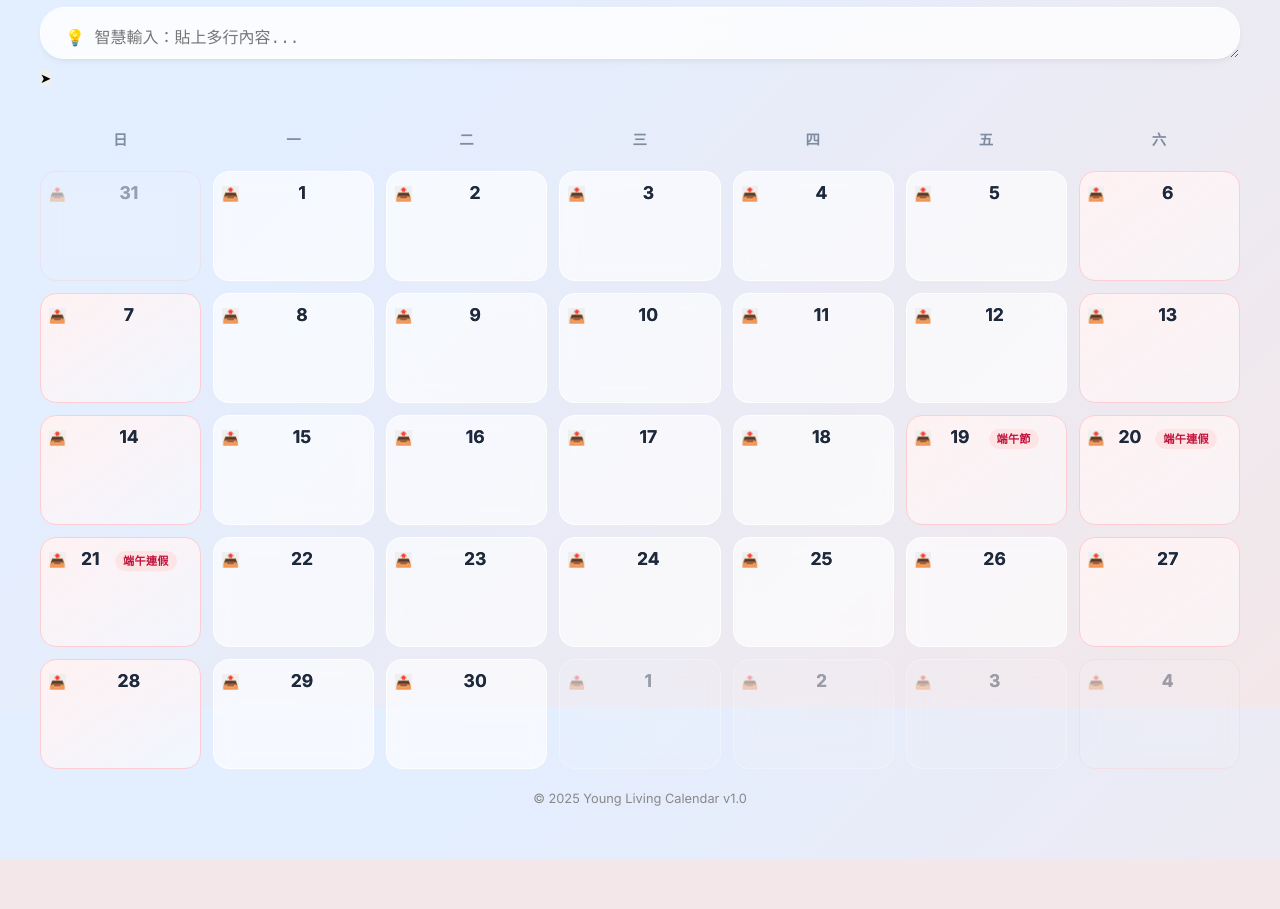
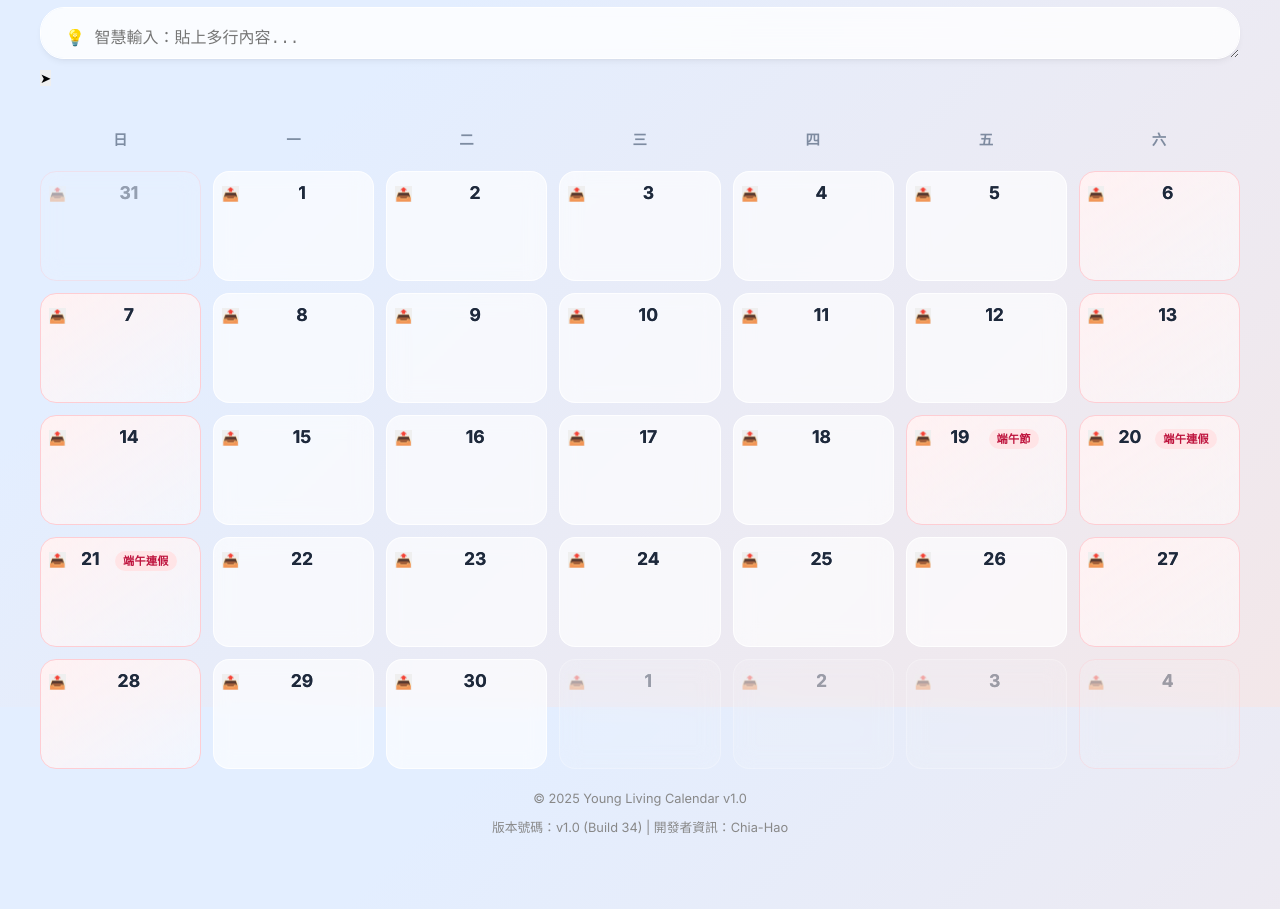
Before and after one commit to lianghao02/Calendar-Card-App, a website with bundled scripts: page index.html in a window 1280 px wide. Shown: the part 93-1002 px from the top of the page. Before the commit the page ends 953 px from the top, so only its background shows below. Built offline with nearby package versions, Linux system fonts and the light colour scheme; no server answers.

Commit message:
Feat: 自動注入版本號碼 (v1.0 Build 34) 與開發者資訊

```diff
--- a/index.html
+++ b/index.html
@@ -157,6 +157,8 @@
 
     <footer style="text-align: center; padding: 20px; color: #888; font-size: 0.8rem;">
         &copy; 2025 Young Living Calendar v1.0
+
+      <p style="text-align: center; font-size: 0.8rem; color: #888; margin-top: 10px; padding-bottom: 20px;">版本號碼：v1.0 (Build 34) | 開發者資訊：Chia-Hao</p>
     </footer>
 
     <script src="google_api_config.js"></script>
```
